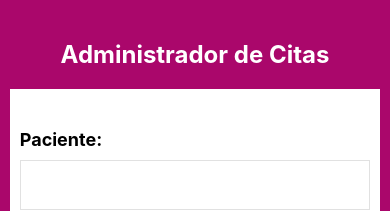
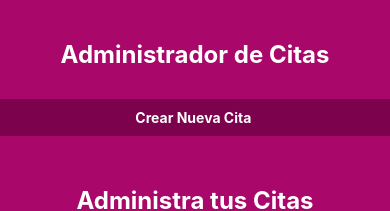
Before and after one commit to DanielGeek/react_native_proyectos, a React Native app in the folder citas/: screen / in a window 390 px wide. Shown: the top 211 px of the page. Built offline with nearby package versions, Linux system fonts and the light colour scheme.

Commit message:
45. Mostrando de forma condicional el Formulario

```diff
--- a/citas/App.js
+++ b/citas/App.js
@@ -2,14 +2,17 @@
 import React, { useState } from 'react';
 import {
   FlatList,
+  Platform,
   StyleSheet,
   Text,
+  TouchableHighlight,
   View,
 } from 'react-native';
 import { Cita } from './componentes/Cita';
 import { Formulario } from './componentes/Formulario';
 
 const App = () => {
+  const [mostrarForm, guardarMostrarForm] = useState(false);
 
   // Definir el state de citas
   const [citas, setCitas] = useState([
@@ -25,14 +28,30 @@ const App = () => {
     });
   };
 
+  // Muestra u oculta el Formulario
+  const mostrarFormulario = () => {
+    guardarMostrarForm(!mostrarForm);
+  };
+
   return (
     <>
       <View style={styles.contenedor}>
         <Text style={styles.titulo}>Administrador de Citas</Text>
 
+        <View style={styles.contenedorBtnSubmit}>
+          <TouchableHighlight onPress={() => mostrarFormulario()} style={styles.btnMostrarForm}>
+            <Text style={styles.textoMostrarForm}>Crear Nueva Cita </Text>
+          </TouchableHighlight>
+        </View>
+
         <View style={styles.contenido}>
+          {mostrarForm ? (
+            <>
+              <Text style={styles.titulo}>Crear Nueva Cita</Text>
               <Formulario />
-
+            </>
+          ) : (
+              <>
                 <Text style={styles.titulo}>{citas.length > 0 ? 'Administra tus Citas' : 'No hay citas, agrega una'}</Text>
 
                 <FlatList
@@ -41,6 +60,8 @@ const App = () => {
                   renderItem={({ item }) => <Cita item={item} eliminarPaciente={eliminarPaciente} />}
                   keyExtractor={cita => cita.id}
                 />
+              </>
+            )}
         </View>
       </View>
     </>
@@ -55,7 +76,7 @@ const styles = StyleSheet.create({
   titulo: {
     color: '#FFF',
     marginTop: 40,
-    marginBottom: 20,
+    marginBottom: Platform.OS === 'ios' ? 40 : 20,
     fontSize: 24,
     fontWeight: 'bold',
     textAlign: 'center',
@@ -67,6 +88,16 @@ const styles = StyleSheet.create({
   listado: {
     flex: 1,
   },
+  btnMostrarForm: {
+    padding: 10,
+    backgroundColor: '#7d024e',
+    marginVertical: 10,
+  },
+  textoMostrarForm: {
+    color: '#FFF',
+    fontWeight: 'bold',
+    textAlign: 'center',
+  },
 });
 
 export default App;
```
Lines whose indentation alone changed are shown as unchanged.
